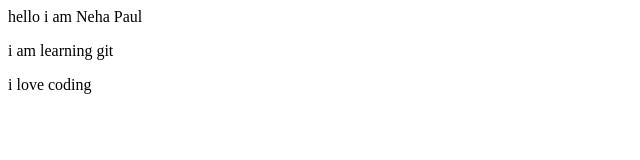
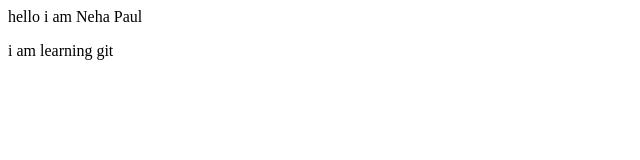
Before and after one commit to nehapaul27/localrepo, a plain HTML site: page index.html in a window 1280 px wide. Shown: the whole page, without its empty margins (0-640 px from the left). Drawn offline with Linux system fonts and the light colour scheme.

Commit message:
deleted a paragraph

```diff
--- a/index.html
+++ b/index.html
@@ -1,3 +1,2 @@
 <p>hello i am Neha Paul</p>
 <p>i am learning git </p>
-<p>i love coding</p>
```
